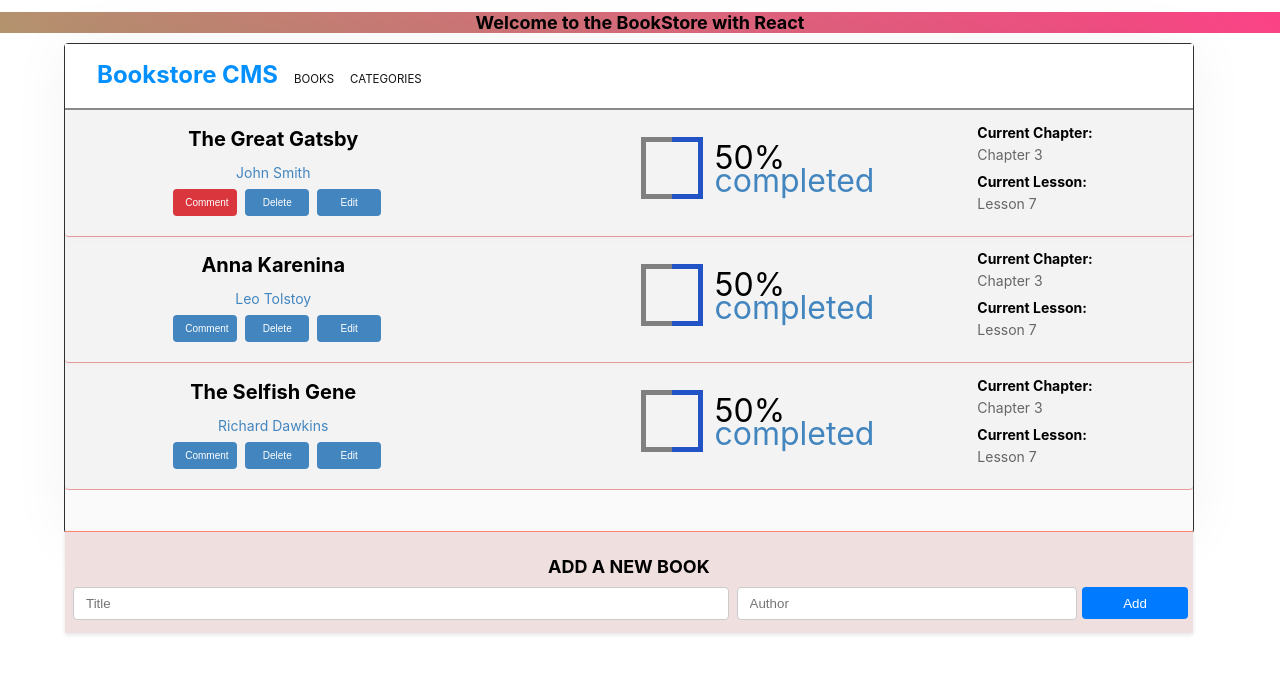
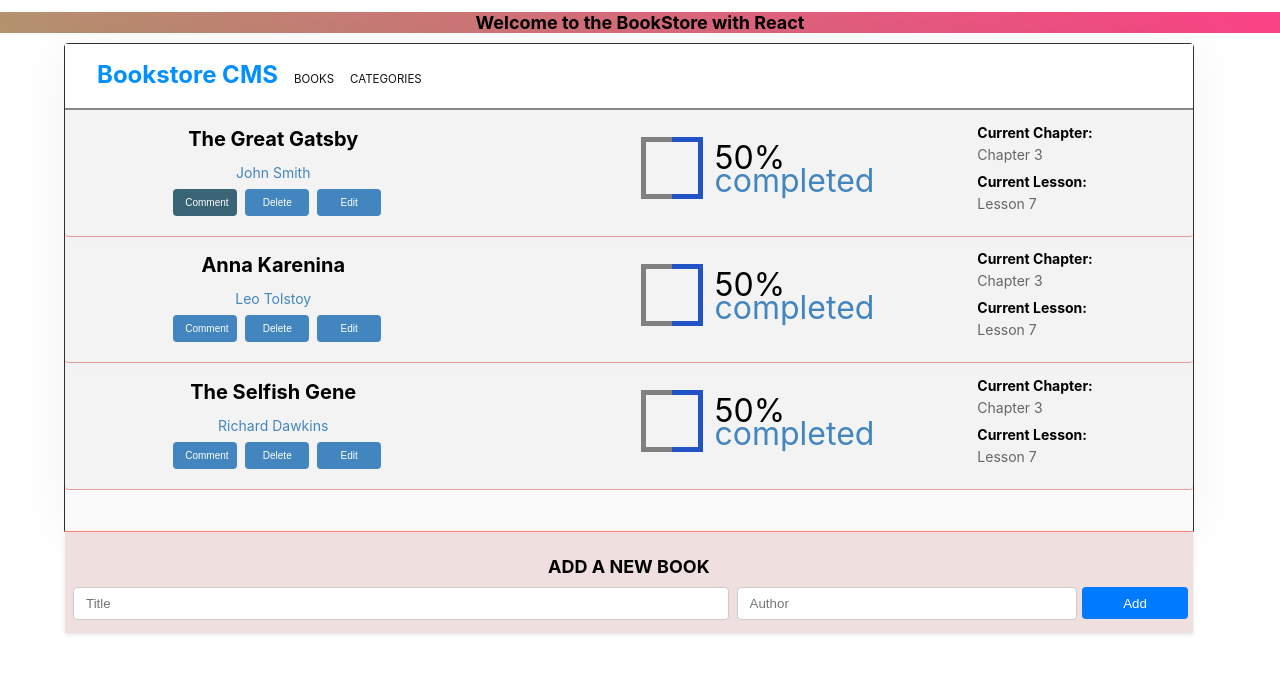
Before and after one commit to hydaline-code/Bookstore, a React (Create React App) app: page / in a window 1280 px wide. In both pictures the pointer is over the button 205 px from the left and 202 px from the top of the page. Shown: the top 674 px of the page. Built offline with nearby package versions, Linux system fonts and the light colour scheme.

Commit message:
Stylint fix

```diff
--- a/src/App.css
+++ b/src/App.css
@@ -100,6 +100,12 @@
   border-bottom: 1.5px solid #e89c9c;
 }
 
+.bookbuttons button {
+  margin-left: 0.5rem;
+  font-size: 10px;
+  width: 4rem;
+}
+
 .book-card h3 {
   margin: 0;
   font-size: 28px;
@@ -133,7 +139,7 @@
 }
 
 .book-card button:hover {
-  background-color: #d9363e;
+  background-color: #396475;
 }
 
 /* BookForm.css */
@@ -200,7 +206,7 @@
   position: relative;
 }
 
-  .progress-percentage {
+.progress-percentage {
   font-size: 10px;
   color: #666;
   margin-left: 5px;
@@ -263,12 +269,12 @@
   height: 3.25rem;
   border-radius: 50%;
   border: 5px solid gray;
-  border-image: conic-gradient(
-    rgb(34, 83, 198) 0% 50%,
-   gray 50% 100%
-  ) 1;
+  border-image:
+    conic-gradient(
+      rgb(34, 83, 198) 0% 50%,
+      gray 50% 100%
+    ) 1;
 }
-
 
 .chapter-details {
   display: flex;
@@ -277,12 +283,6 @@
 
 .bookbuttons {
   display: flex;
-}
-
-.bookbuttons button {
-  margin-left: 0.5rem;
-  font-size: 10px;
-  width: 4rem;
 }
 
 .chapter-label,
@@ -304,7 +304,6 @@
   max-height: 400px; /* Define a maximum height for the container */
 }
 
-
 .-Percent-Complete {
   margin: 0.063rem 5.75rem 0 0.688rem;
   font-size: 2rem;
@@ -316,7 +315,6 @@
   color: var(--black-two);
 }
 
-
 @keyframes App-logo-spin {
   from {
     transform: rotate(0deg);
```
